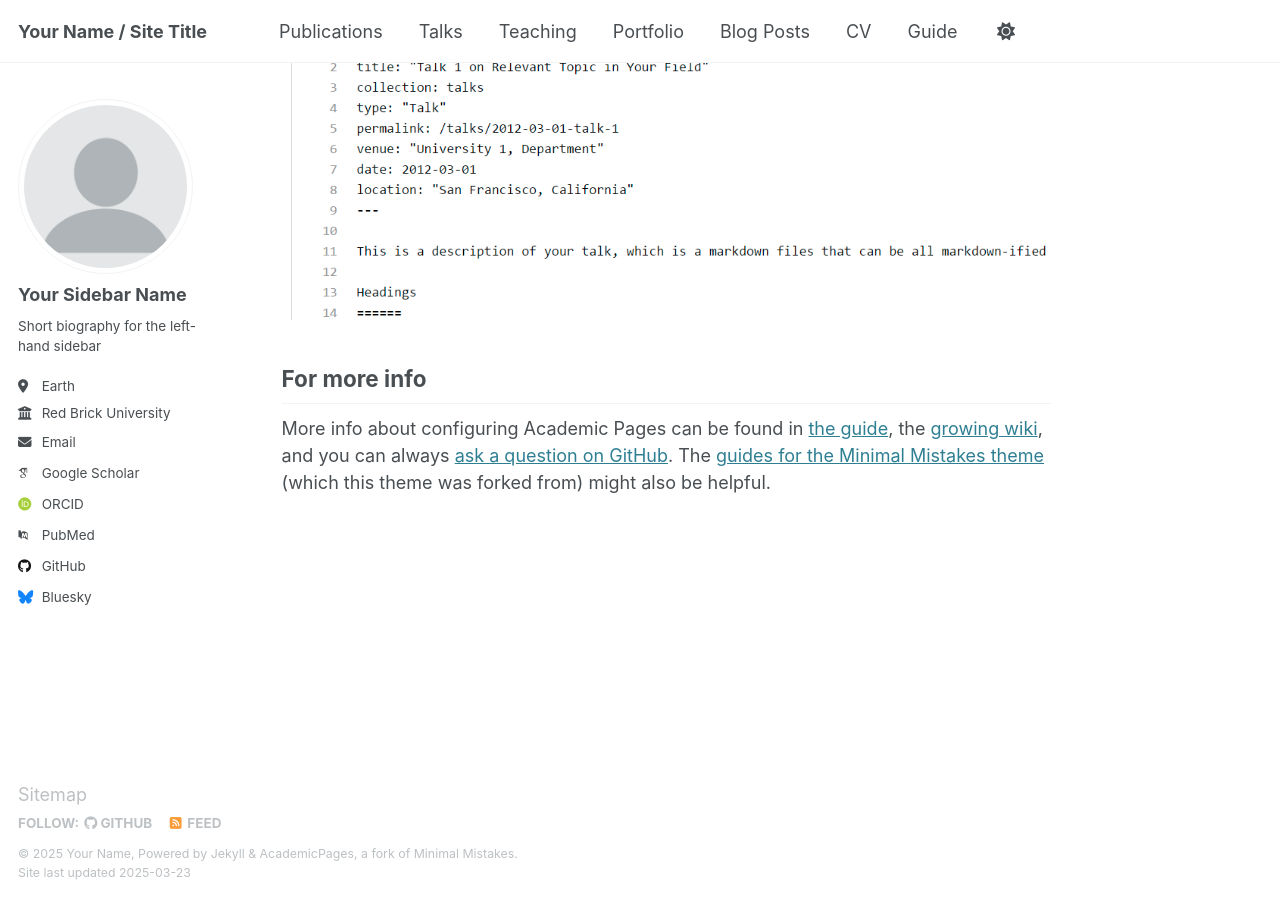
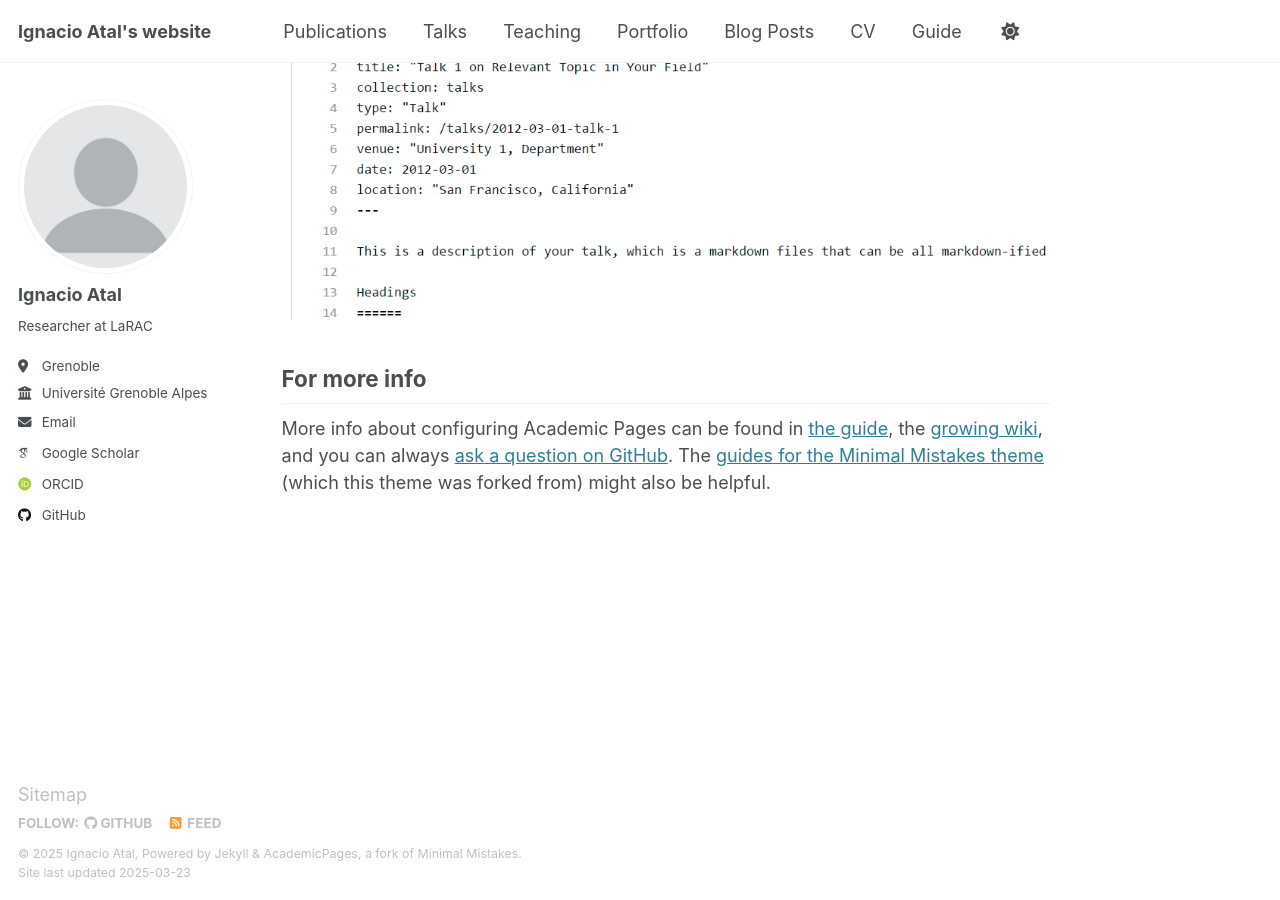
Before and after one commit to iatal/iatal.github.io, a Jekyll site: the page built from _pages/about.md, in a window 1280 px wide and 900 px high, scrolled down 2635 px. Built offline with Jekyll 4.4.1, drawn with Linux system fonts in a browser that asks for light colours; some web fonts are replaced.

Commit message:
Update _config.yml
initial personal info

```diff
--- a/_config.yml
+++ b/_config.yml
@@ -9,11 +9,11 @@
 # Basic Site Settings
 locale                   : "en-US"
 site_theme               : "default"
-title                    : "Your Name / Site Title"
+title                    : "Ignacio Atal's website"
 title_separator          : "-"
-name                     : &name "Your Name"
+name                     : &name "Ignacio Atal"
 description              : &description "personal description"
-url                      : https://academicpages.github.io # the base hostname & protocol for your site e.g. "https://[your GitHub username].github.io"
+url                      : https://iatal.github.io # the base hostname & protocol for your site e.g. "https://[your GitHub username].github.io"
 baseurl                  : "" # the subpath of your site, e.g. "/blog"
 repository               : "academicpages/academicpages.github.io"
 
@@ -23,21 +23,21 @@ repository               : "academicpages/academicpages.github.io"
 author:
   # Biographic information
   avatar           : "profile.png"
-  name             : "Your Sidebar Name"
+  name             : "Ignacio Atal"
   pronouns         : # example: "she/her"
-  bio              : "Short biography for the left-hand sidebar"
-  location         : "Earth"
-  employer         : "Red Brick University"
+  bio              : "Researcher at LaRAC"
+  location         : "Grenoble"
+  employer         : "Université Grenoble Alpes"
   uri              : # URL
-  email            : "none@example.org"
+  email            : "ignacio.atal@univ-grenoble-alpes.fr"
 
   # Academic websites
   arxiv            : # URL - Update with the correct link to your profile
-  googlescholar    : "https://scholar.google.com/citations?user=PS_CX0AAAAAJ"
+  googlescholar    : "https://scholar.google.com/citations?hl=en&user=rfrE9SMAAAAJ"
   impactstory      : # URL
-  orcid            : "http://orcid.org/yourorcidurl"
+  orcid            : "https://orcid.org/0000-0002-7323-6511"
   semantic         : # URL
-  pubmed           : "https://www.ncbi.nlm.nih.gov/pubmed/?term=john+snow"
+  pubmed           : # URL "https://www.ncbi.nlm.nih.gov/pubmed/?term=john+snow"
   researchgate     : # URL
   scopus           : # URL
 
@@ -45,12 +45,12 @@ author:
   bitbucket        : # Username - Update with your username on the site
   codepen          : # Username
   dribbble         : # Username
-  github           : "academicpages"
+  github           : "https://github.com/iatal"
   kaggle           : # Username
   stackoverflow    : # User number or user number and name (i.e., use "1" or "1/jeff-atwood")
 
   # Social media
-  bluesky          : "bsky.app" # Replace this with you Bluesky username
+  bluesky          : # "bsky.app" # Replace this with you Bluesky username
   facebook         : # Username
   flickr           : # Username
   foursquare       : # Username
```
